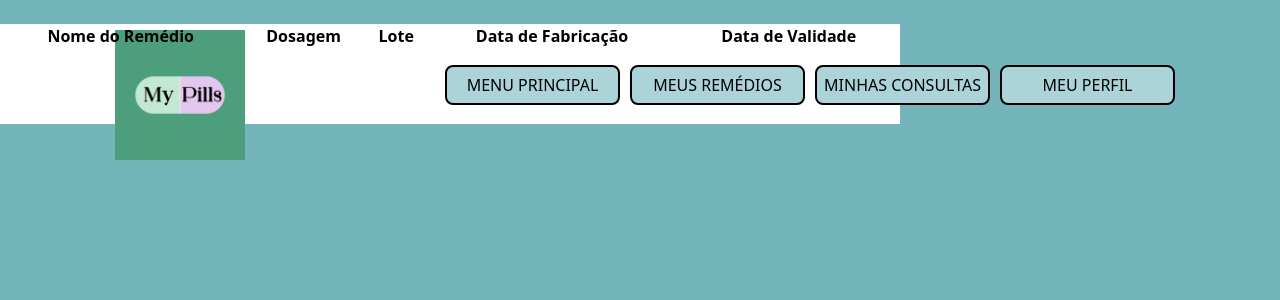
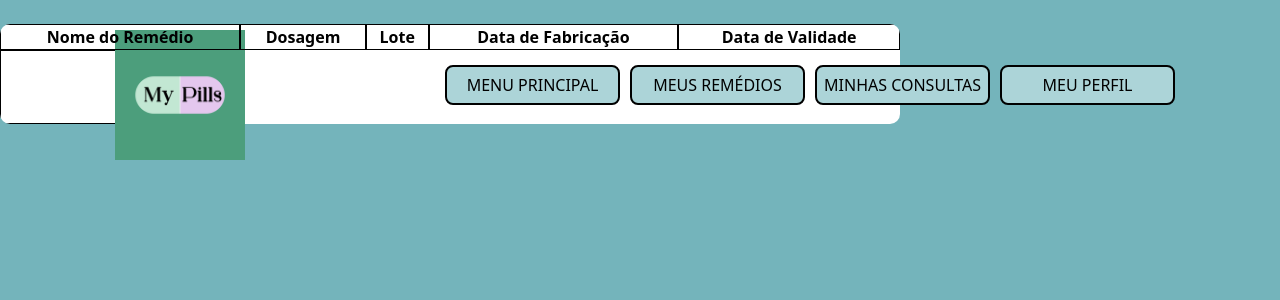
Before and after one commit to ilmoruuu/myPills, a Django app: page /remedios/ in a window 1280 px wide. Shown: the top 300 px of the page. Run offline with Django 5.2, Linux system fonts and the light colour scheme; lists and menus that the app fills with data are empty; some libraries are stand-ins or nearby versions.

Commit message:
Update remedios.html

```diff
--- a/projetomypills/mypills/app/templates/app/remedios.html
+++ b/projetomypills/mypills/app/templates/app/remedios.html
@@ -36,8 +36,22 @@
         .tabela{
             width: 900px;
             height: 100px;
+            border-collapse: separate;
+            border-spacing: 0;
+            border-radius: 10px;
             background-color: white;
             color: black;
+            overflow: hidden;
+
+        }
+
+        .tabela th {
+            border: 1px solid black;
+
+        }
+
+        .tabela td {
+            border: 1px solid black;
 
         }
 
@@ -46,6 +60,9 @@
             position: sticky;
             top: 0;
 
+        }
+        .coluna {
+            outline: 1px solid black;
         }
 
 
@@ -71,7 +88,11 @@
     </header>
     <br>
     <div>
+        <title class="titulo">Remédios</title>
         <table class="tabela">
+            <colgroup class="coluna">
+                <col>
+            </colgroup>
             <thead>
                 <tr class="topo-tabela">
                     <th>Nome do Remédio</th>
```
